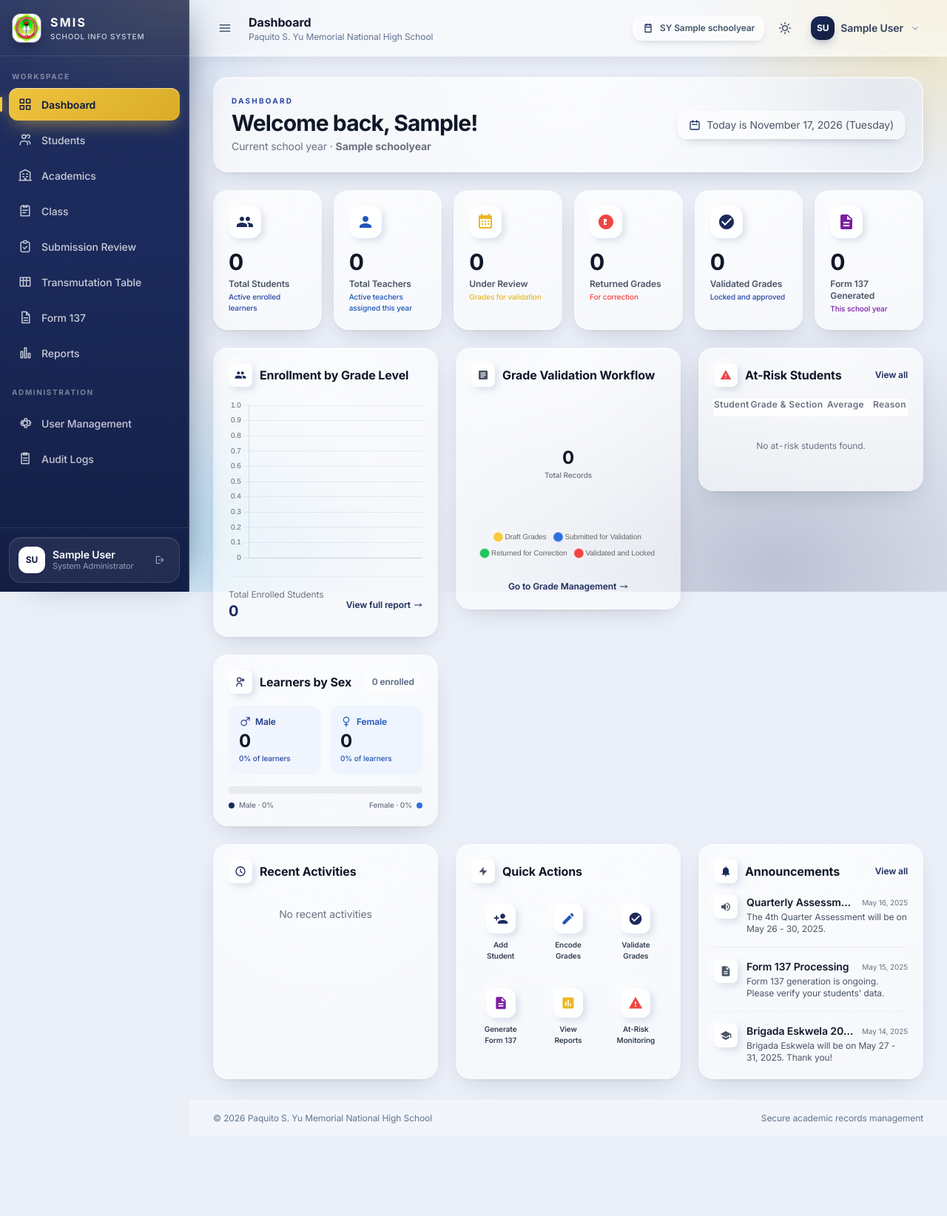
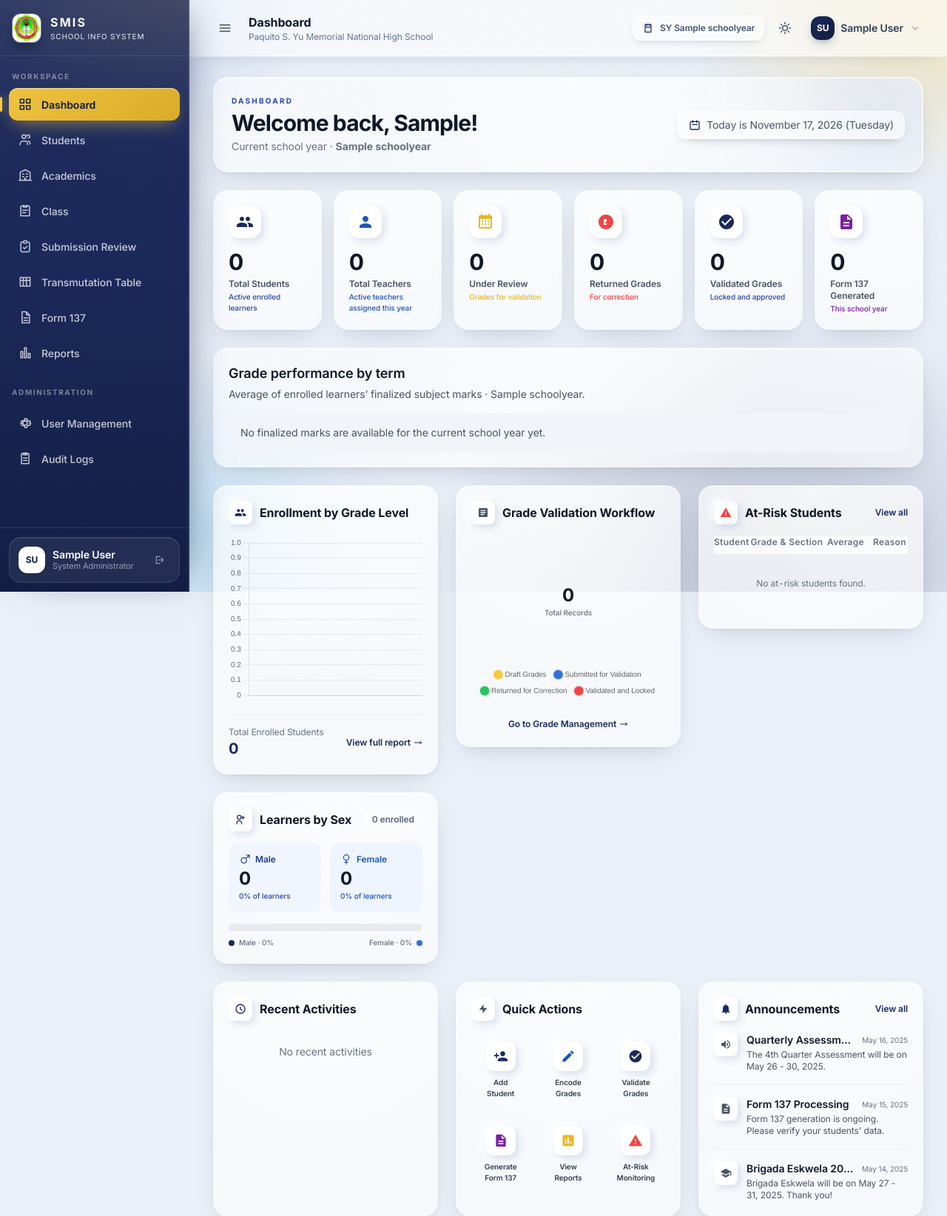
Before and after one commit to lanzy-lanzy/SMIS, a Django app: page /dashboard/ in a window 1280 px wide. Shown: the top 1644 px of the page at 74% size. Before the commit the page ends 1519 px from the top, so only its background shows below. Run offline with Django 5.2, Linux system fonts and the light colour scheme; a user stored in the database is signed in; tables that the repository leaves empty hold one stand-in row (values such as "Sample post").

Commit message:
Add admin grade performance graphs

```diff
--- /dev/null
+++ b/dashboard/performance.py
@@ -0,0 +1,79 @@
+from collections import defaultdict
+from decimal import Decimal, ROUND_HALF_UP
+from statistics import mean
+
+from django.db.models.functions import Coalesce
+
+from academics.models import GradeLevel
+from grades.mapeh import is_mapeh_subject, mapeh_component, merge_mapeh_grades
+
+
+def grade_performance(school_year, learners, official_grades):
+    """Return term averages with one equally weighted result per learner."""
+    periods = list(school_year.grading_periods.all()) if school_year else []
+    grades = official_grades.filter(
+        student__in=learners, grading_period__in=periods, quarter_grade__gt=0, quarter_grade__lte=100,
+    ).annotate(level_id=Coalesce('student__grade_level_id', 'student__section__grade_level_id'))
+
+    learner_marks = defaultdict(lambda: defaultdict(dict))
+    for period, student, level, subject, name, component, mark in grades.order_by().values_list(
+        'grading_period_id', 'student_id', 'level_id', 'subject_id', 'subject__name', 'component', 'quarter_grade',
+    ):
+        learner_marks[(period, student, level)][(subject, name)][component] = mark
+
+    school_averages = defaultdict(list)
+    grade_averages = defaultdict(lambda: defaultdict(list))
+    for (period, _student, level), subjects in learner_marks.items():
+        marks = _complete_subject_marks(subjects)
+        if marks:
+            result = mean(marks)
+            school_averages[period].append(result)
+            if level:
+                grade_averages[level][period].append(result)
+
+    options = [('school', 'All grade levels', school_averages)]
+    learner_levels = learners.annotate(level_id=Coalesce('grade_level_id', 'section__grade_level_id')).order_by()
+    options.extend(
+        (str(level.pk), level.name, grade_averages[level.pk])
+        for level in GradeLevel.objects.filter(pk__in=learner_levels.values('level_id'))
+    )
+    return [
+        {
+            'key': key,
+            'label': label,
+            'has_grades': bool(averages),
+            'terms': [
+                {
+                    'name': period.name,
+                    'average': mean(averages[period.pk]).quantize(Decimal('0.1'), rounding=ROUND_HALF_UP)
+                    if period.pk in averages else None,
+                    'learners': len(averages.get(period.pk, ())),
+                }
+                for period in periods
+            ],
+        }
+        for key, label, averages in options
+    ]
+
+
+def _complete_subject_marks(subjects):
+    marks = []
+    mapeh = None
+    legacy_components = {}
+    for (_subject_id, name), components in subjects.items():
+        mark = components.get('')
+        if is_mapeh_subject(name):
+            if mark is not None:
+                mapeh = mark
+            elif 'ma' in components and 'peh' in components:
+                mapeh = Decimal(merge_mapeh_grades([components['ma'], components['peh']]))
+        elif component := mapeh_component(name):
+            legacy_components[component] = mark
+        elif mark is not None:
+            marks.append(mark)
+
+    if mapeh is None and all(legacy_components.get(key) is not None for key in ('ma', 'peh')):
+        mapeh = Decimal(merge_mapeh_grades(legacy_components.values()))
+    if mapeh is not None:
+        marks.append(mapeh)
+    return marks
--- a/dashboard/views.py
+++ b/dashboard/views.py
@@ -10,6 +10,7 @@ from academics.models import (
 )
 from accounts.models import User, AuditLog
 from form137.models import Form137Record
+from .performance import grade_performance
 
 
 def landing(request):
@@ -164,6 +165,7 @@ def index(request):
     ]
 
     return render(request, 'dashboard/index.html', {
+        'performance_groups': grade_performance(current_sy, learners, official_grades) if request.user.is_admin else None,
         'total_students': total_students,
         'male_learners': male_learners,
         'female_learners': female_learners,
--- a/templates/dashboard/index.html
+++ b/templates/dashboard/index.html
@@ -5,6 +5,25 @@
 
 {% block extra_head %}
 <script src="https://cdn.jsdelivr.net/npm/chart.js@4.4.3/dist/chart.umd.min.js"></script>
+{% endblock %}
+
+{% block extra_css %}
+<style>
+    .performance-graph { --plot-height: clamp(8rem, 20vw, 13rem); --bar-color: #2563eb; --target: #9a6700; display: grid; grid-template-columns: 2rem minmax(0, 1fr); gap: .5rem; }
+    .dark .performance-graph { --bar-color: #60a5fa; --target: #fbbf24; }
+    .performance-axis { display: flex; height: var(--plot-height); flex-direction: column; justify-content: space-between; color: var(--ink-muted); font-size: .7rem; text-align: right; }
+    .performance-axis span { line-height: 0; }
+    .performance-columns { display: grid; grid-template-columns: repeat(var(--performance-columns), minmax(0, 1fr)); position: relative; }
+    .performance-columns::before { content: ""; position: absolute; inset: 0 0 auto; height: var(--plot-height); background: repeating-linear-gradient(to bottom, var(--field-border) 0 1px, transparent 1px 25%); border-bottom: 1px solid var(--field-border); }
+    .performance-columns::after { content: ""; position: absolute; inset: calc(var(--plot-height) / 4) 0 auto; border-top: 2px dashed var(--target); pointer-events: none; }
+    .performance-plot { position: relative; display: flex; height: var(--plot-height); align-items: flex-end; justify-content: center; }
+    .performance-bar { width: min(48%, 5.5rem); height: var(--performance-mark); border-radius: .4rem .4rem 0 0; background: var(--bar-color); }
+    .performance-caption { padding: .5rem .2rem 0; text-align: center; overflow-wrap: anywhere; }
+    .performance-key { display: inline-block; width: 1.1rem; height: .55rem; border-radius: .15rem; background: #2563eb; }
+    .dark .performance-key { background: #60a5fa; }
+    .performance-key.performance-key-target { height: 0; border-top: 2px dashed #9a6700; background: transparent; }
+    .dark .performance-key.performance-key-target { border-color: #fbbf24; }
+</style>
 {% endblock %}
 
 {% block content %}
@@ -92,6 +111,10 @@
             <p class="mt-0.5 text-[10px] font-medium text-purple-700 dark:text-purple-300">This school year</p>
         </div>
     </div>
+
+    {% if performance_groups %}
+    {% include 'dashboard/partials/performance.html' %}
+    {% endif %}
 
     <!-- Charts & At-Risk Row -->
     <div class="grid grid-cols-1 gap-6 lg:grid-cols-12 lg:items-start">
--- /dev/null
+++ b/templates/dashboard/partials/performance.html
@@ -0,0 +1,57 @@
+{% load l10n %}
+<section class="surface-card p-5" aria-labelledby="performance-title" x-data="{ grade: 'school' }">
+    <div class="flex flex-wrap items-start justify-between gap-3">
+        <div>
+            <h2 id="performance-title" class="text-lg font-semibold text-gray-900 dark:text-white">Grade performance by term</h2>
+            <p class="mt-1 text-sm text-gray-600 dark:text-gray-300">Average of enrolled learners’ finalized subject marks{% if current_sy %} · {{ current_sy.name }}{% endif %}.</p>
+        </div>
+        {% if performance_groups|length > 1 %}
+        <label class="table-filter-field" x-cloak>Grade level
+            <select x-model="grade" class="px-3 py-2">
+                {% for group in performance_groups %}<option value="{{ group.key }}">{{ group.label }}</option>{% endfor %}
+            </select>
+        </label>
+        {% endif %}
+    </div>
+
+    {% for group in performance_groups %}
+    <div x-show="grade === '{{ group.key|escapejs }}'" {% if not forloop.first %}x-cloak{% endif %} class="mt-4">
+        {% if group.has_grades %}
+        <div class="flex flex-wrap gap-4 text-xs font-medium text-gray-600 dark:text-gray-300">
+            <span class="inline-flex items-center gap-2"><span aria-hidden="true" class="performance-key"></span>Average mark</span>
+            <span class="inline-flex items-center gap-2"><span aria-hidden="true" class="performance-key performance-key-target"></span>Passing mark (75)</span>
+        </div>
+        <div class="performance-graph mt-4" role="group" aria-label="Term averages for {{ group.label }}">
+            <div class="performance-axis" aria-hidden="true">
+                <span>100</span><span>75</span><span>50</span><span>25</span><span>0</span>
+            </div>
+            <ul class="performance-columns" style="--performance-columns: {{ group.terms|length }}">
+                {% for term in group.terms %}
+                <li class="performance-column">
+                    <div class="performance-plot" aria-hidden="true">
+                        {% if term.average is not None %}<div class="performance-bar" style="--performance-mark: {{ term.average|unlocalize }}%"></div>{% endif %}
+                    </div>
+                    <div class="performance-caption">
+                        <p class="text-sm font-semibold text-gray-900 dark:text-gray-100">{{ term.name }}</p>
+                        {% if term.average is not None %}
+                        <p class="text-lg font-bold text-gray-900 dark:text-white">{{ term.average }}<span class="text-xs font-normal text-gray-600 dark:text-gray-300"> / 100</span></p>
+                        <p class="text-xs text-gray-600 dark:text-gray-300">{{ term.learners }} learner{{ term.learners|pluralize }} with marks</p>
+                        {% else %}
+                        <p class="text-xs text-gray-600 dark:text-gray-300">No finalized marks</p>
+                        {% endif %}
+                    </div>
+                </li>
+                {% endfor %}
+            </ul>
+        </div>
+        <p class="mt-3 text-xs text-gray-600 dark:text-gray-300">Each learner with finalized marks contributes one average per term. Coverage can vary by term.</p>
+        {% else %}
+        <p class="rounded-xl bg-slate-100 px-4 py-4 text-sm text-gray-600 dark:bg-slate-800 dark:text-gray-300">
+            {% if not current_sy %}Mark a school year current to see its grade performance.
+            {% elif forloop.first %}No finalized marks are available for the current school year yet.
+            {% else %}No finalized marks are available for {{ group.label }} yet.{% endif %}
+        </p>
+        {% endif %}
+    </div>
+    {% endfor %}
+</section>
```
Also changed, not shown: dashboard/tests.py (+41 -0 lines).
